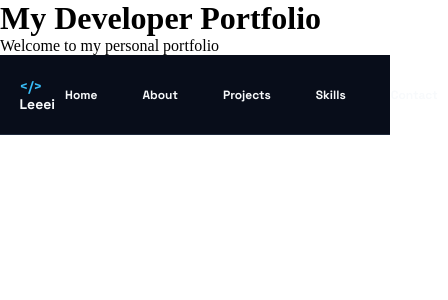
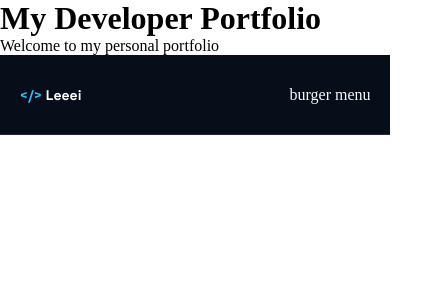
Before and after one commit to Leeeeei28/my-portfolio, a React (Vite) app: page / in a window 390 px wide. Shown: the top 300 px of the page, 448 px wide, since content can reach past the window. Built offline with nearby package versions, Linux system fonts and the light colour scheme.

Commit message:
Navbar responsive design

```diff
--- a/src/components/Navbar.css
+++ b/src/components/Navbar.css
@@ -1,7 +1,6 @@
 nav{
     width: 100%;
     min-height: 80px;
-    box-sizing: border-box;
     background-color: var(--bg-primary);
     margin: 0;
     display: flex;
@@ -20,6 +19,10 @@ nav .nav-logo .logo{
 }
 nav .nav-logo p{
     color: var( --text-primary);
+}
+nav .burger-menu{
+    color: var( --text-primary);
+    display: none;
 }
 nav ul{
     display: flex;
@@ -46,3 +49,12 @@ nav ul li a:hover{
 nav ul li a:active{
     opacity: 0.5;
 }
+
+@media(max-width: 600px){
+    nav ul{
+        display: none;
+    }
+    nav .burger-menu{
+        display: block;
+    }
+}
--- a/src/components/Navbar.jsx
+++ b/src/components/Navbar.jsx
@@ -14,6 +14,9 @@ function Navbar() {
                 <li><a href="#skills">Skills</a></li>
                 <li><a href="#contact">Contact</a></li>
             </ul>
+            <div className="burger-menu">
+                <p>burger menu</p>
+            </div>
         </nav>
     );
 }
```
